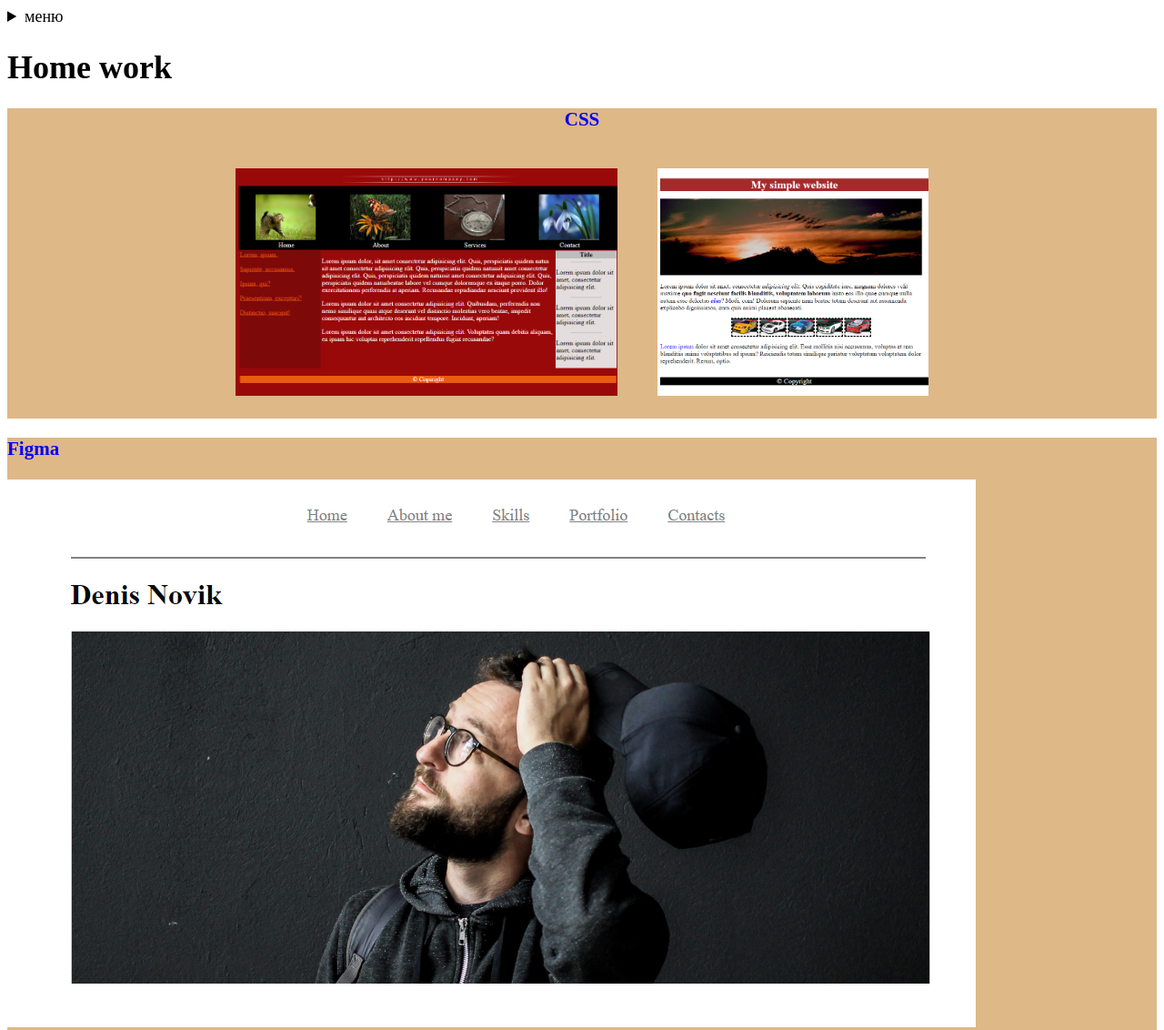
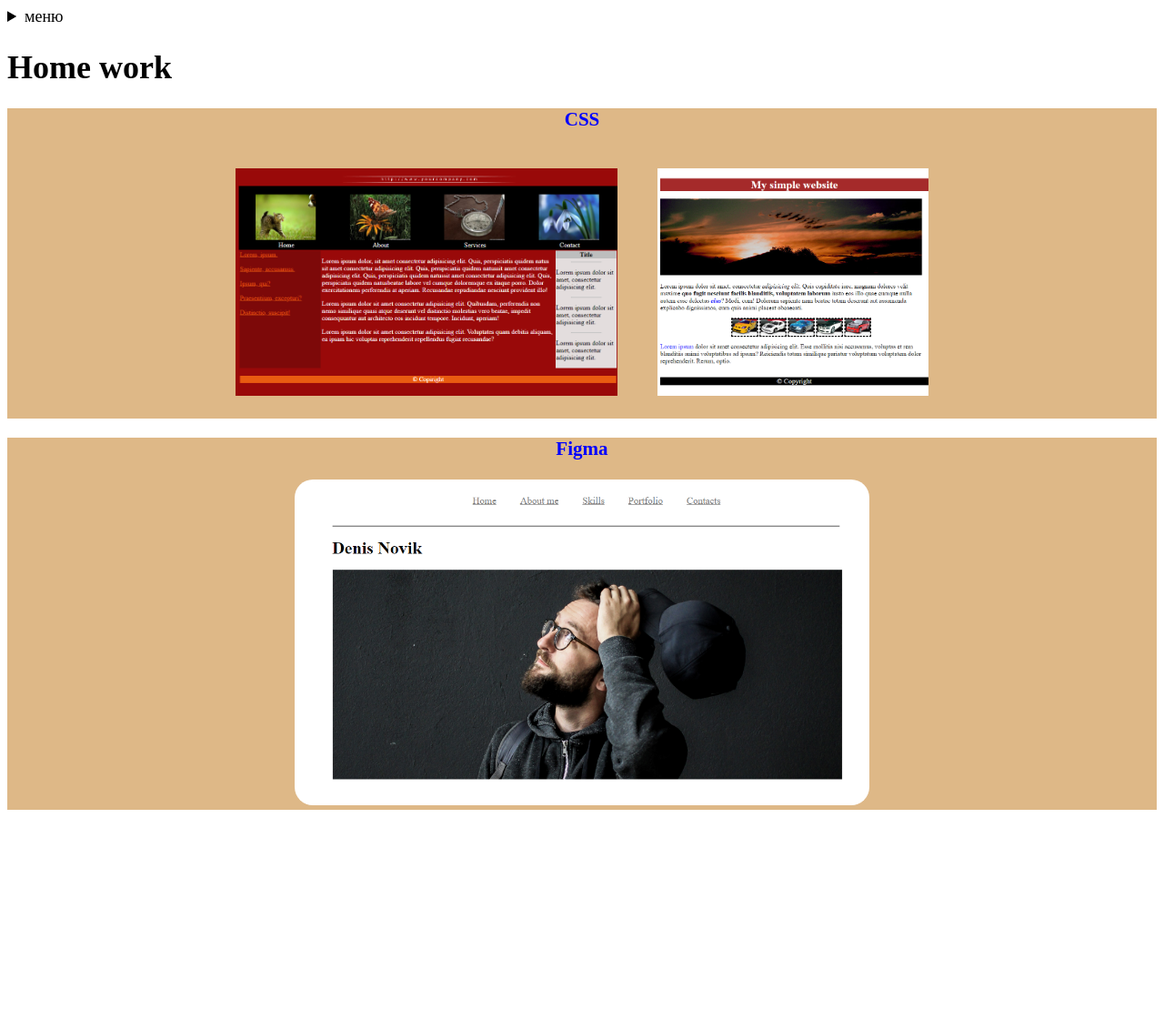
Before and after one commit to soulraise/NewTestProject, a plain HTML site: page index.html in a window 1280 px wide. Shown: the top 1132 px of the page at 91% size. After the commit the page ends 898 px from the top, so only its background shows below. Drawn offline with Linux system fonts and the light colour scheme.

Commit message:
addHwFigma

```diff
--- a/css/index.css
+++ b/css/index.css
@@ -46,8 +46,19 @@ img[tabindex="0"]:focus~* {
  }
  h3{
      color: blue;
+     text-align: center;
  }
  img.hw:hover{
     opacity: 0.5;
 
  }
+ .hwFigma{
+     width: 50%;
+     border-radius: 20px;
+ }
+ .hwFigma:hover{
+    opacity: 0.5;
+ }
+ .divFigma{
+    text-align: center;
+ }
--- a/index.html
+++ b/index.html
@@ -40,7 +40,8 @@
     </section>
     <section>
         <h3>Figma</h3>
-        <div><a href="https://soulraise.github.io/MyProfile/"><img src="./imeg/hwFigma.png" alt="screnSite"></a></div>
+        <div class="divFigma"><a href="https://soulraise.github.io/MyProfile/">
+                <img class="hwFigma" src="./imeg/hwFigma.png" title="My Portfolio" alt="screnSite"></a></div>
     </section>
 
 
```
